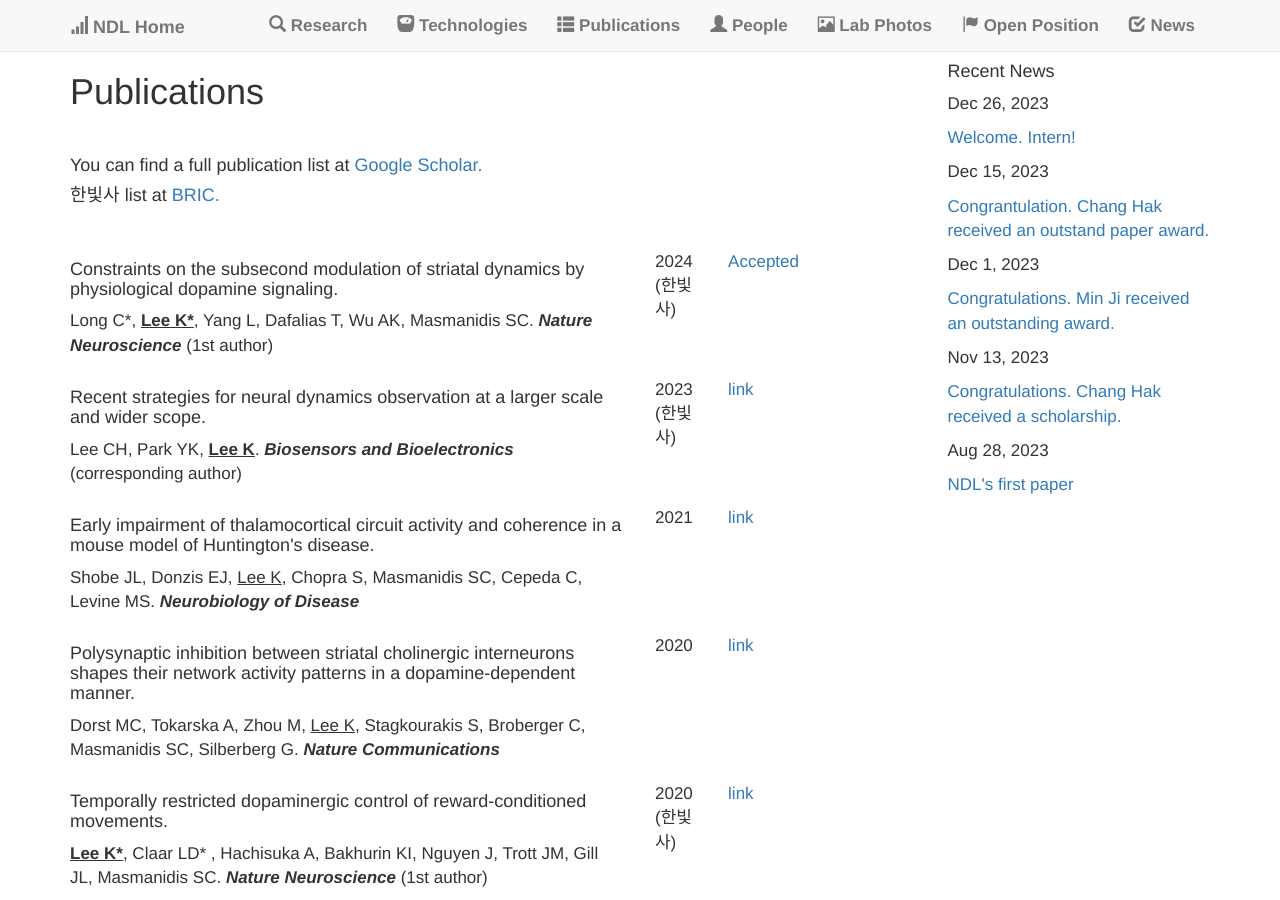
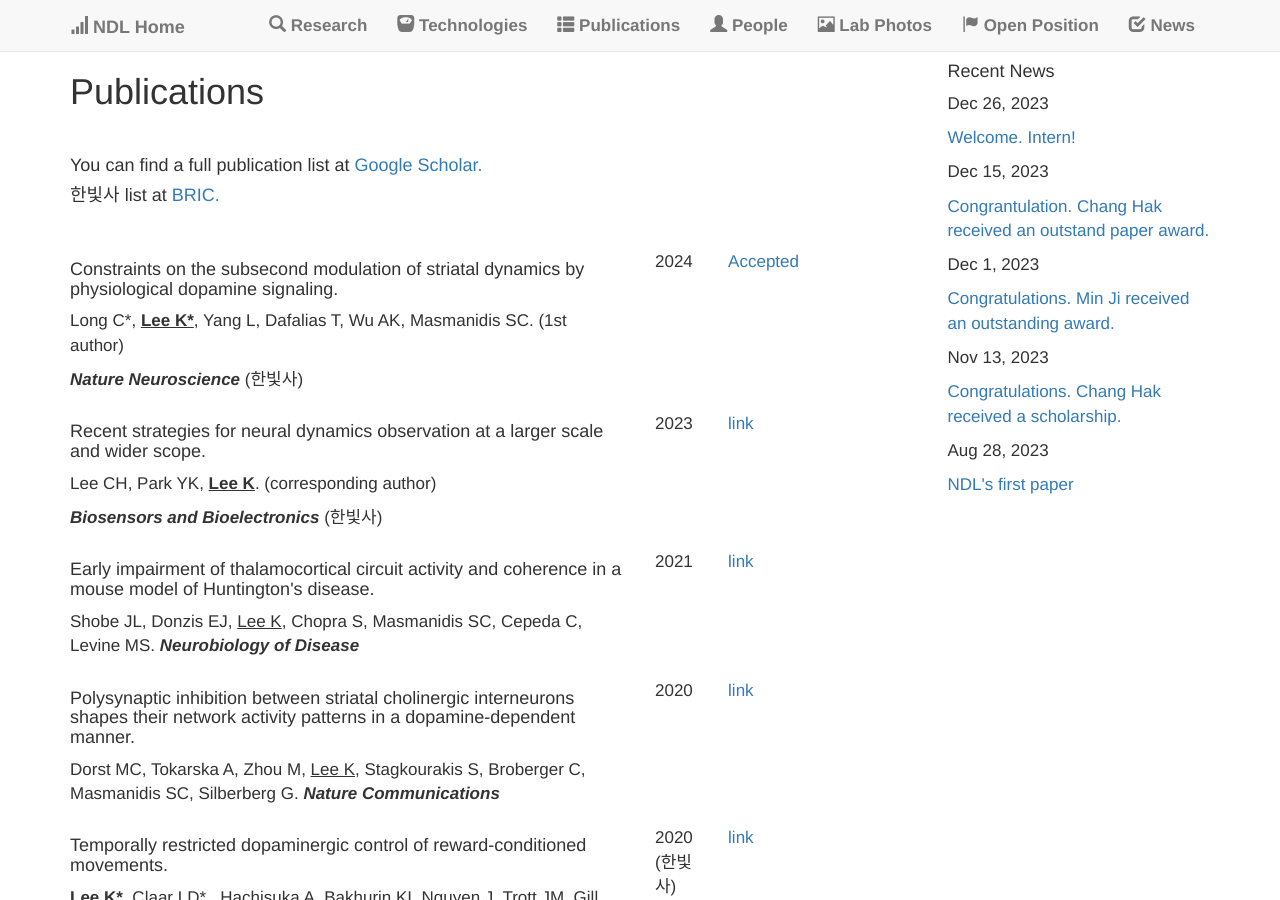
Before and after one commit to kleelab/kleelab.github.io, a Jekyll site: the page built from publications.html, in a window 1280 px wide and 900 px high. Built offline with Jekyll 4.4.1, drawn with Linux system fonts in a browser that asks for light colours; nearby versions of some CDN libraries; a style sheet for code colours, icons or effects is not loaded; part of the change alters nothing that is shown.

```diff
--- a/_data/publications.yml
+++ b/_data/publications.yml
@@ -3,9 +3,11 @@
 - title: >
     Constraints on the subsecond modulation of striatal dynamics by physiological dopamine signaling.
   author: >
-    Long C*, <b><u>Lee K*</u></b>, Yang L, Dafalias T, Wu AK, Masmanidis SC. <b><I>Nature Neuroscience</I></b> (1st author)
+    Long C*, <b><u>Lee K*</u></b>, Yang L, Dafalias T, Wu AK, Masmanidis SC. (1st author)
   image:
-  year: 2024 (한빛사)
+  where: >
+    <b><I>Nature Neuroscience</I></b> (한빛사)
+  year: 2024
   repo:
     name: Accepted
     url:
@@ -13,9 +15,11 @@
 - title: >
     Recent strategies for neural dynamics observation at a larger scale and wider scope.
   author: >
-    Lee CH, Park YK, <b><u>Lee K</u></b>. <b><I>Biosensors and Bioelectronics</I></b> (corresponding author)
+    Lee CH, Park YK, <b><u>Lee K</u></b>. (corresponding author)
   image:
-  year: 2023 (한빛사)
+  where: >
+    <b><I>Biosensors and Bioelectronics</I></b> (한빛사)
+  year: 2023
   repo:
     name: link
     url: https://www.sciencedirect.com/science/article/pii/S0956566323005808?via%3Dihub
```
